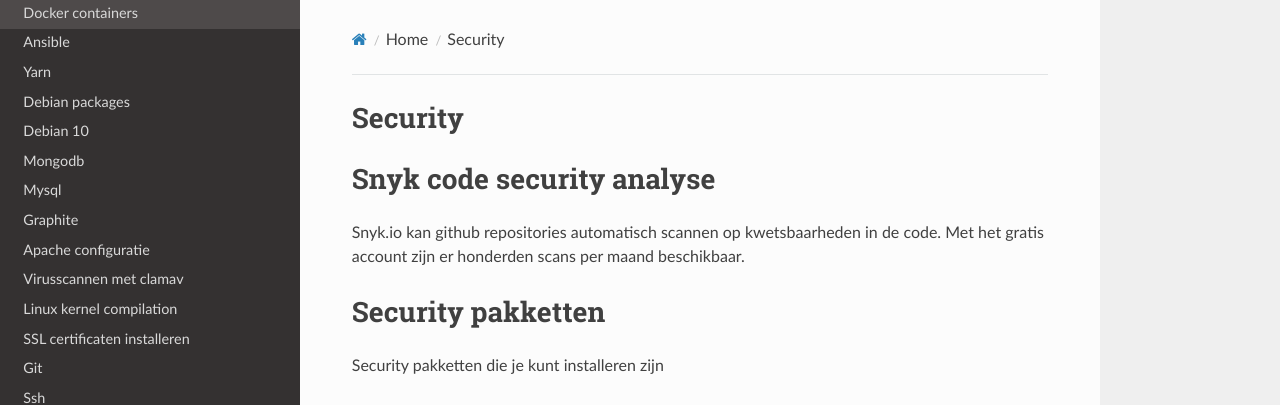
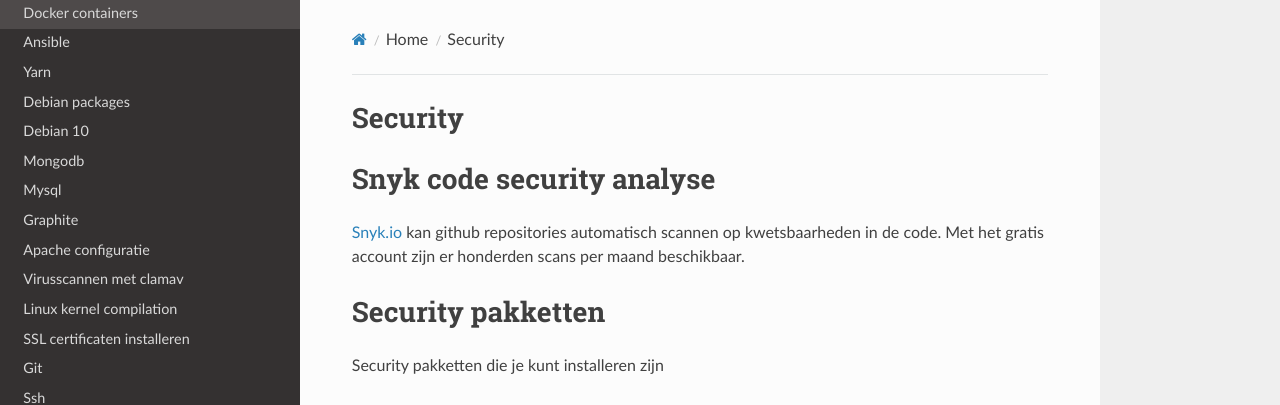
Before and after one commit to MatthewBuchananAstley/linuxhowto, an MkDocs documentation site: the page built from docs/security.md, in a window 1280 px wide and 900 px high. Shown: the top 405 px of the window. Built offline with MkDocs 1.6.1, drawn with Linux system fonts in a browser that asks for light colours; nearby versions of some CDN libraries; part of the change alters nothing that is shown.

Commit message:
Adjusted text

```diff
--- a/docs/security.md
+++ b/docs/security.md
@@ -3,7 +3,7 @@
 
 # Snyk code security analyse
 
-Snyk.io kan github repositories automatisch scannen op kwetsbaarheden in de code. Met het gratis account zijn er honderden scans per maand beschikbaar.
+<a href="https://snyk.io/">Snyk.io</a> kan github repositories automatisch scannen op kwetsbaarheden in de code. Met het gratis account zijn er honderden scans per maand beschikbaar.
 
 
 # Security pakketten
```
